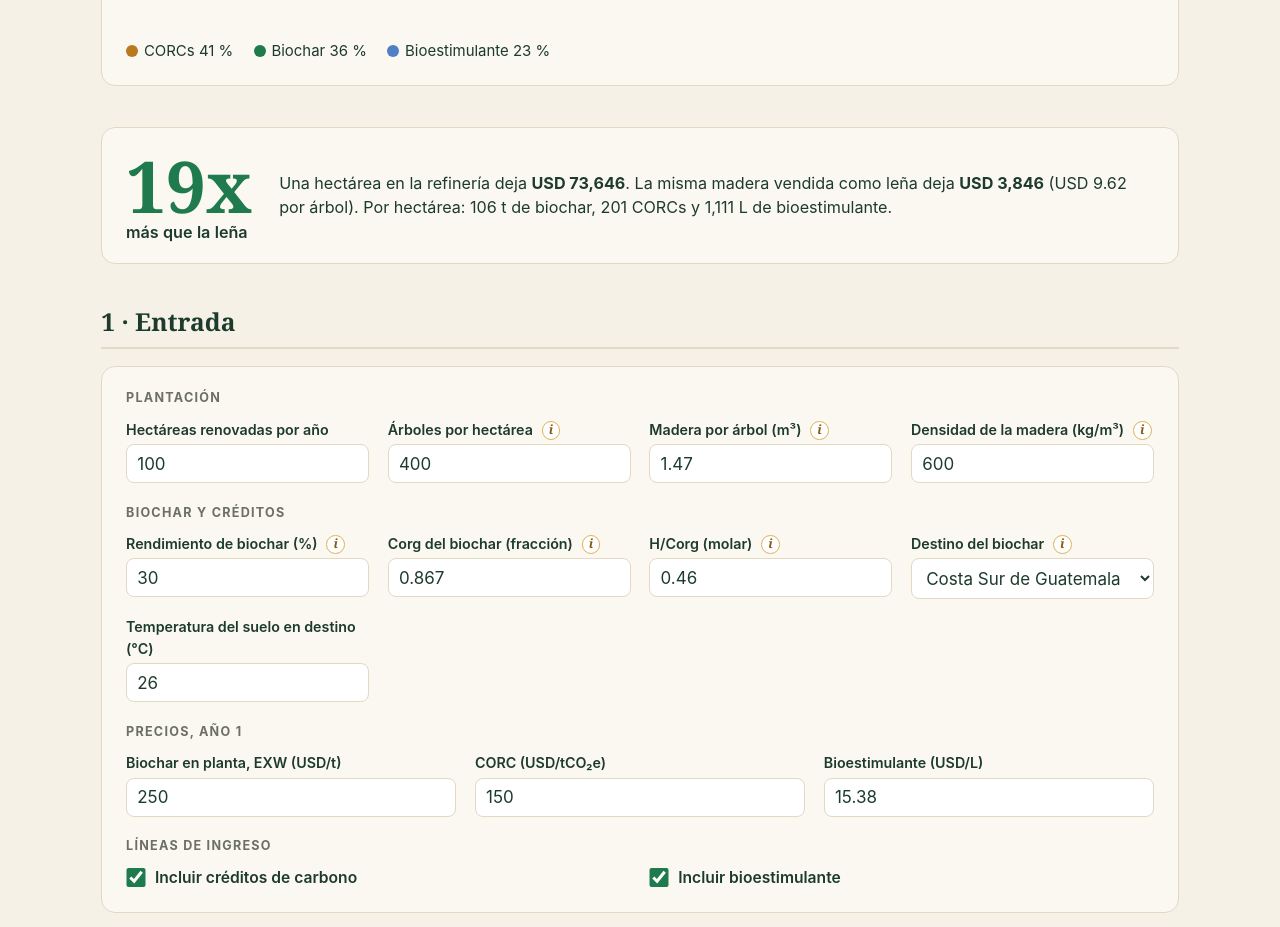
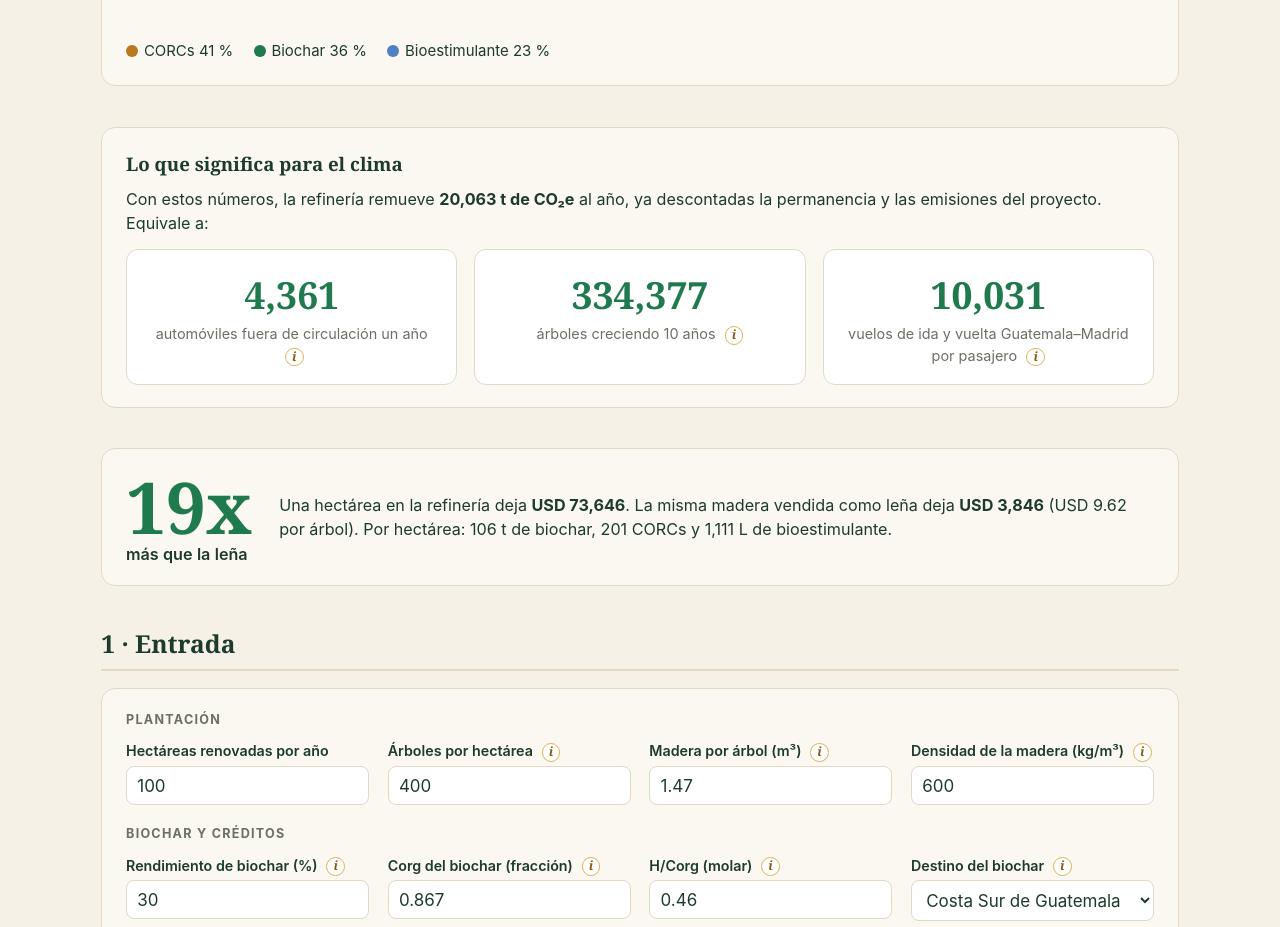
Before and after one commit to gianmaperaza-afk/pyron-calculadora, a plain HTML site: page fase4/index.html in a window 1280 px wide. Shown: the part 880-1807 px from the top of the page. Drawn offline with Linux system fonts and the light colour scheme.

Commit message:
Fase 4: recuperar las equivalencias de la Fase 3 debajo de la refinería
Co-Authored-By: Claude Opus 5.5 <noreply@anthropic.com>
Claude-Session: https://claude.ai/code/session_011iTXeJQqwKSiy8wy4uonAy

```diff
--- a/fase4/index.html
+++ b/fase4/index.html
@@ -113,6 +113,15 @@
   .rama { fill: none; transition: stroke-width .6s ease, opacity .4s ease; }
   .mezcla { display: flex; gap: 1.2rem; flex-wrap: wrap; font-size: .88rem; margin-top: .4rem; }
   .punto { display: inline-block; width: .7rem; height: .7rem; border-radius: 50%; margin-right: .35rem; vertical-align: -.05rem; }
+
+  /* Equivalencias */
+  .equivalencias { display: grid; grid-template-columns: repeat(3, 1fr); gap: 1rem; margin-top: .8rem; }
+  .equi { background: #fff; border: 1px solid var(--borde); border-radius: 12px; padding: 1rem 1.2rem; text-align: center; }
+  .equi .v { font-family: var(--serif); font-size: 2.2rem; font-weight: 700; color: var(--biochar); font-variant-numeric: tabular-nums; }
+  .equi .k { font-size: .85rem; color: var(--gris-texto); }
+  body.presentacion .equi .v { font-size: 3rem; }
+  body.presentacion .equi .k, body.presentacion #outEqIntro { font-size: 1.15rem; }
+  @media (max-width: 820px) { .equivalencias { grid-template-columns: 1fr; } }
 
   /* Contador contra la leña */
   .lena { display: flex; align-items: center; gap: 1.6rem; flex-wrap: wrap; }
@@ -290,6 +299,16 @@
   <h3>La refinería</h3>
   <svg id="svgRefineria" viewBox="0 0 900 320" role="img" aria-label="Flujo de la madera hacia biochar, créditos de carbono y bioestimulante"></svg>
   <div class="mezcla" id="outMezcla"></div>
+</section>
+
+<section class="tarjeta" aria-label="Equivalencias" style="margin-top:1rem">
+  <h3>Lo que significa para el clima</h3>
+  <p id="outEqIntro" style="font-size:.95rem">—</p>
+  <div class="equivalencias">
+    <div class="equi"><div class="v" id="outEqAutos">—</div><div class="k">automóviles fuera de circulación un año <button type="button" class="info-btn" data-tip="Factor: 4.6 tCO₂e por automóvil al año. Estimación preliminar; referencia sugerida: EPA Greenhouse Gas Equivalencies Calculator.">i</button></div></div>
+    <div class="equi"><div class="v" id="outEqArboles">—</div><div class="k">árboles creciendo 10 años <button type="button" class="info-btn" data-tip="Factor: 0.06 tCO₂e por árbol en 10 años de crecimiento. Estimación preliminar.">i</button></div></div>
+    <div class="equi"><div class="v" id="outEqVuelos">—</div><div class="k">vuelos de ida y vuelta Guatemala–Madrid por pasajero <button type="button" class="info-btn" data-tip="Factor: 2.0 tCO₂e por pasajero por vuelo de ida y vuelta. Estimación preliminar.">i</button></div></div>
+  </div>
 </section>
 
 <section class="tarjeta lena" aria-label="Comparación con la leña" style="margin-top:1rem">
@@ -564,6 +583,9 @@ const PARAMS = {
   cap_hora:     P(3.2, "t madera seca/h", "supuesto", "Capacidad de una unidad BST-50S", MODELO),
   horas:        P(6500, "h/año", "supuesto", "Horas de operación al año", MODELO),
   costo_unidad: P(910000, "USD", "supuesto", "Costo instalado por unidad", MODELO + " Precio bajo de referencia: USD 850 mil."),
+  eq_auto:      P(4.6, "tCO₂e/auto·año", "supuesto", "Equivalencia: emisiones anuales de un automóvil", "Estimación preliminar de la Fase 3. Referencia sugerida: EPA Greenhouse Gas Equivalencies Calculator."),
+  eq_arbol:     P(0.06, "tCO₂e/árbol·10 años", "supuesto", "Equivalencia: árbol creciendo 10 años", "Estimación preliminar de la Fase 3."),
+  eq_vuelo:     P(2.0, "tCO₂e/pasajero·vuelo i/v", "supuesto", "Equivalencia: vuelo de ida y vuelta Guatemala–Madrid", "Estimación preliminar de la Fase 3."),
   tasa:         P(0.12, "fracción", "supuesto", "Tasa de descuento", MODELO),
   fcff:         P("2027 a 2037", "USD", "supuesto", "Flujo de caja libre anual, escenario base", MODELO + " Descontado al 12 % con 2027 como año 0 da USD 12,840,410."),
   resultados:   P("4 escenarios", "—", "supuesto", "Escenarios y sensibilidad del VAN", MODELO + " Valores fijos: la calculadora no los recalcula.")
@@ -1058,6 +1080,10 @@ function recalc() {
     nf(h.corcs, 0) + " CORCs y " + nf(h.litros, 0) + " L de bioestimulante.";
 
   renderRefineria(r, c);
+  $("outEqIntro").innerHTML = "Con estos números, la refinería remueve <strong>" + nf(r.corcs, 0) + " t de CO₂e</strong> al año, ya descontadas la permanencia y las emisiones del proyecto. Equivale a:";
+  animar("outEqAutos", r.corcs / PARAMS.eq_auto.valor, v => nf(v, 0));
+  animar("outEqArboles", r.corcs / PARAMS.eq_arbol.valor, v => nf(v, 0));
+  animar("outEqVuelos", r.corcs / PARAMS.eq_vuelo.valor, v => nf(v, 0));
   renderCurva(num("inTemp", 500), c.rend);
   if (!esp.curva) $("outRendNota").textContent = "La curva es del hule; el deslizador solo funciona con hule. Rendimiento en uso para " + esp.corto + ": " + nf(c.rend, 1) + " %" + (esp.ref ? ", el del hule como referencia." : ".");
   renderCadena(r, c);
```
Also changed, not shown: 1 other file.
